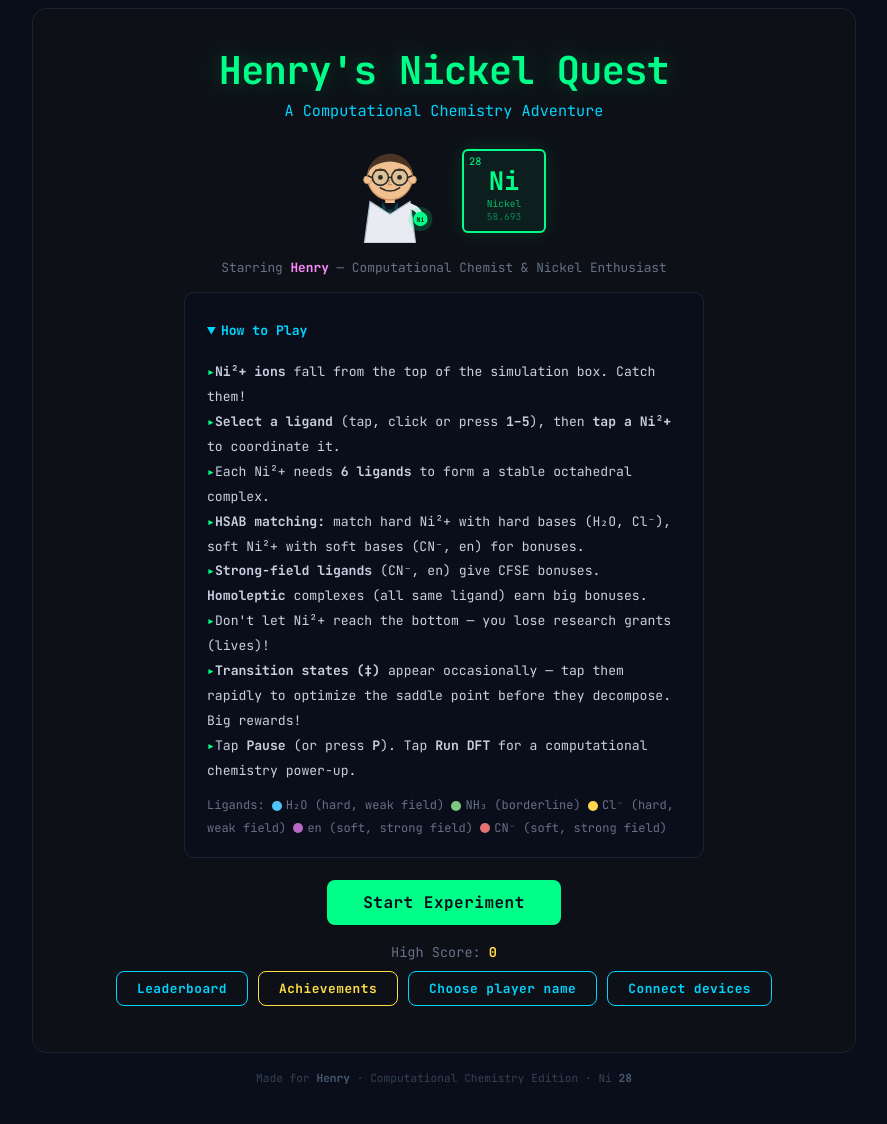
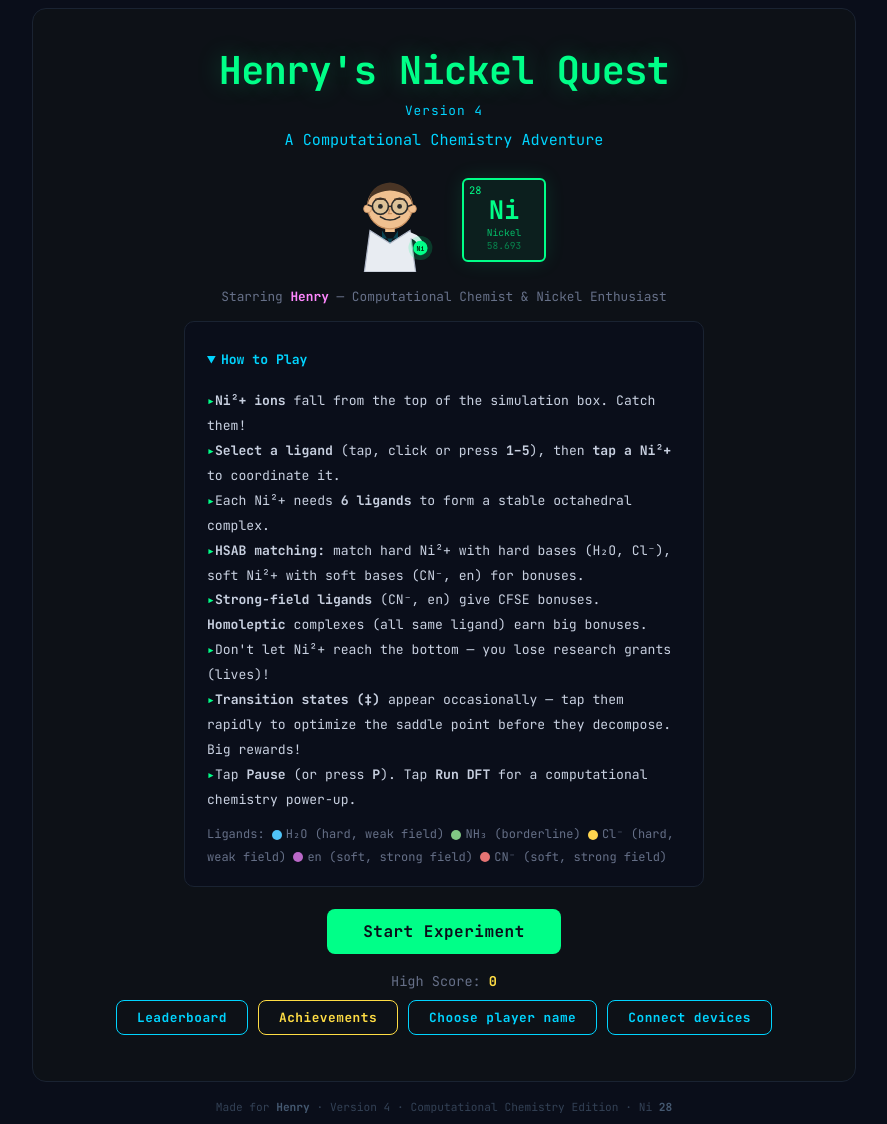
Before and after one commit to MolinDiscovery/henrys-game, a plain HTML site: page index.html in a window 1280 px wide. Shown: the whole page, without its empty margins (196-1083 px from the left). Before the commit the page ends 1095 px from the top, so only its background shows below. Drawn offline with Linux system fonts and the light colour scheme.

Commit message:
Label the game as Version 4

```diff
--- a/index.html
+++ b/index.html
@@ -3,7 +3,7 @@
 <head>
 <meta charset="UTF-8">
 <meta name="viewport" content="width=device-width, initial-scale=1.0, viewport-fit=cover">
-<title>Henry's Nickel Quest</title>
+<title>Henry's Nickel Quest — v4</title>
 <link rel="preconnect" href="https://fonts.googleapis.com">
 <link rel="preconnect" href="https://fonts.gstatic.com" crossorigin>
 <link href="https://fonts.googleapis.com/css2?family=JetBrains+Mono:wght@400;700&display=swap" rel="stylesheet">
@@ -970,6 +970,7 @@
   #device-code-input { width: 100%; padding: 12px 8px; font-family: inherit; font-size: 16px; text-transform: uppercase; background: var(--bg); color: var(--text); border: 1px solid var(--border); border-radius: 6px; user-select: text; }
   #device-code { display: block; margin: 16px 0 12px; font-size: clamp(16px, 4.7vw, 24px); font-weight: bold; color: var(--green); text-align: center; letter-spacing: 1px; user-select: text; -webkit-user-select: text; }
   .device-message { font-size: 0.8rem; line-height: 1.6; margin-top: 10px; overflow-wrap: anywhere; color: var(--yellow); }
+  .game-version { color: var(--cyan); font-size: 0.8rem; margin: 6px 0 10px; letter-spacing: 1px; }
 </style>
 </head>
 <body>
@@ -978,6 +979,7 @@
   <!-- ===== TITLE SCREEN ===== -->
   <div id="title-screen">
     <h1>Henry's Nickel Quest</h1>
+    <p class="game-version">Version 4</p>
     <p class="subtitle">A Computational Chemistry Adventure</p>
 
     <div class="title-row">
@@ -1203,7 +1205,7 @@
   </div>
 </div>
 
-<div id="footer">Made for <b>Henry</b> &middot; Computational Chemistry Edition &middot; Ni <b>28</b></div>
+<div id="footer">Made for <b>Henry</b> &middot; Version 4 &middot; Computational Chemistry Edition &middot; Ni <b>28</b></div>
 
 <script>
 (function() {
```
Also changed, not shown: 1 other file.
